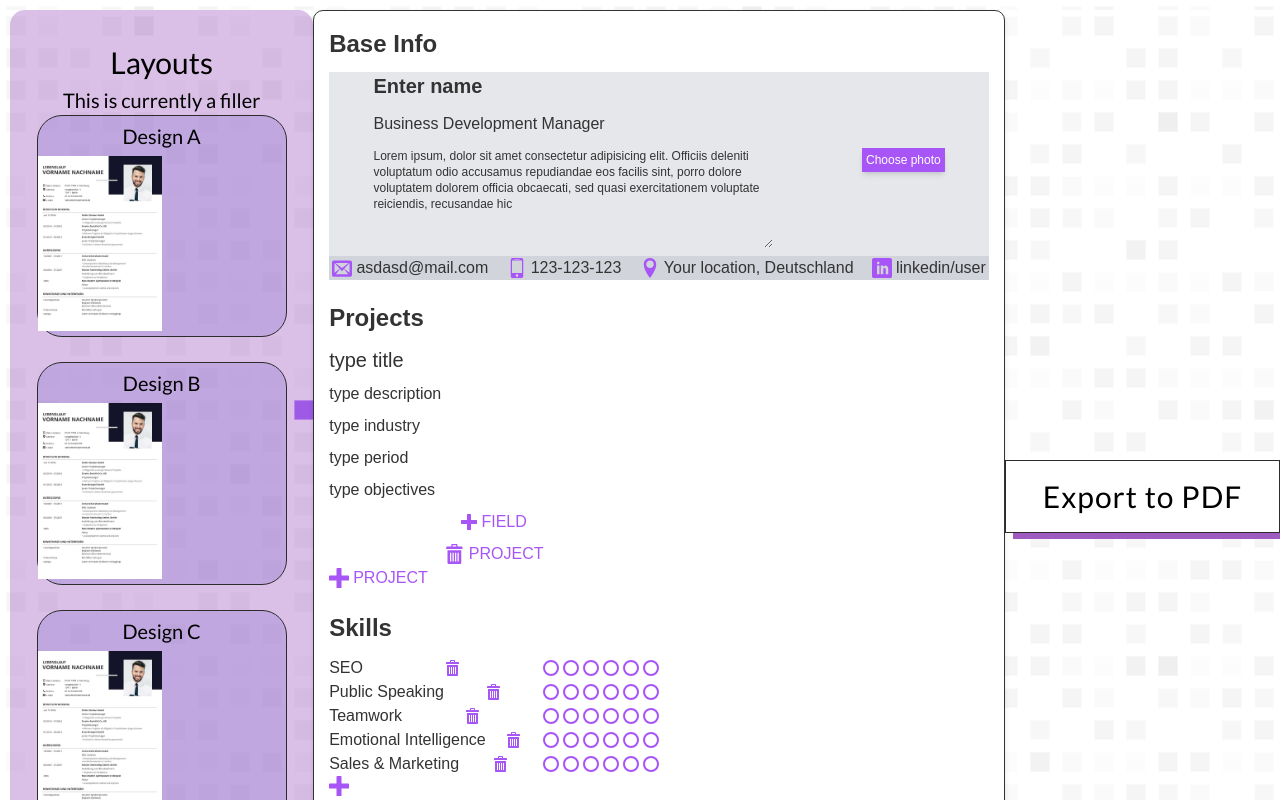
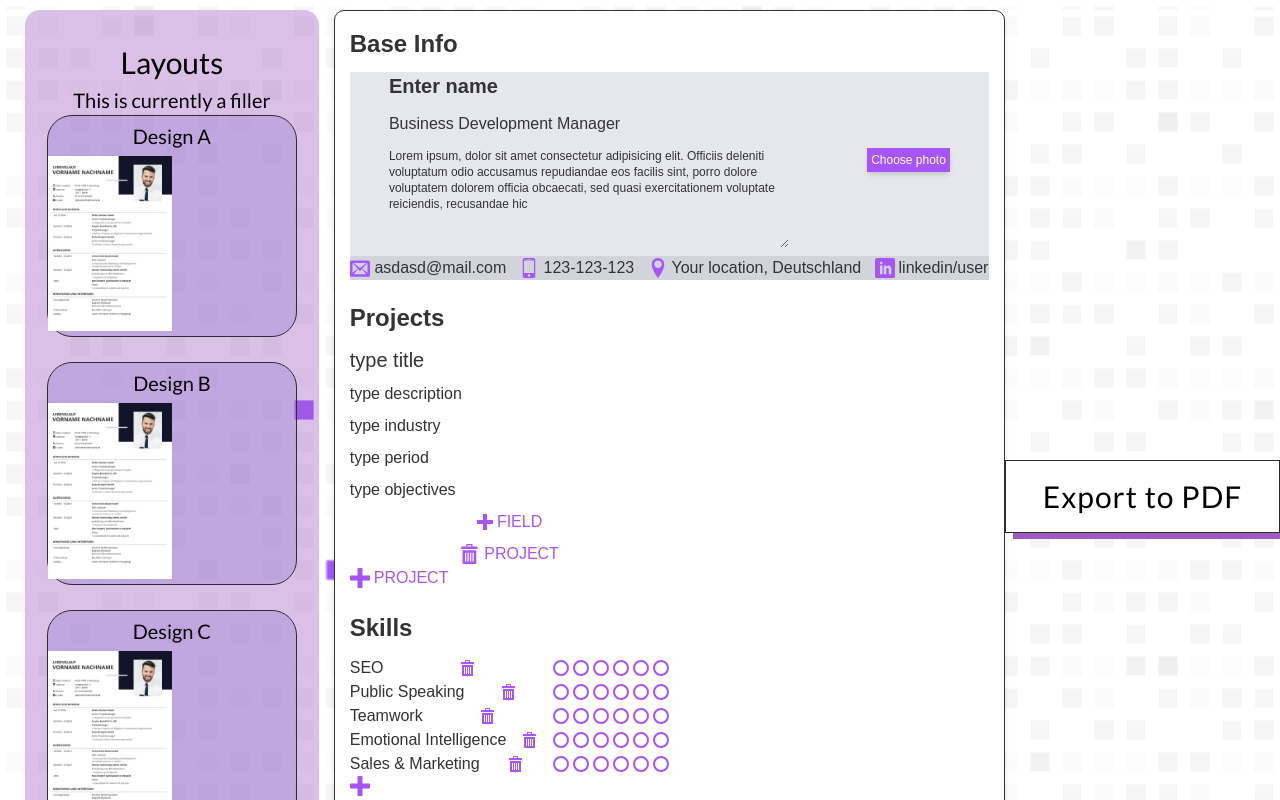
Before and after one commit to VanTea1/portfolioManagementApp, an Angular app: page /cv in a window 1280 px wide. Shown: the top 800 px of the page. Built offline with nearby package versions, Linux system fonts and the light colour scheme.

Commit message:
Added some margin for pc version

```diff
--- a/src/app/components/cv/cv.component.scss
+++ b/src/app/components/cv/cv.component.scss
@@ -4,7 +4,7 @@
   flex-direction: row;
   justify-content: center;
 
-  margin-left: 10px;
+  margin-left: 25px;
   margin-top: 10px;
 
   .layoutsWrapper {
@@ -15,6 +15,8 @@
     padding-top: 30px;
     height: 297mm;
     overflow-x: auto;
+
+    margin-right: 15px;
 
     .layoutChoices {
 
```
